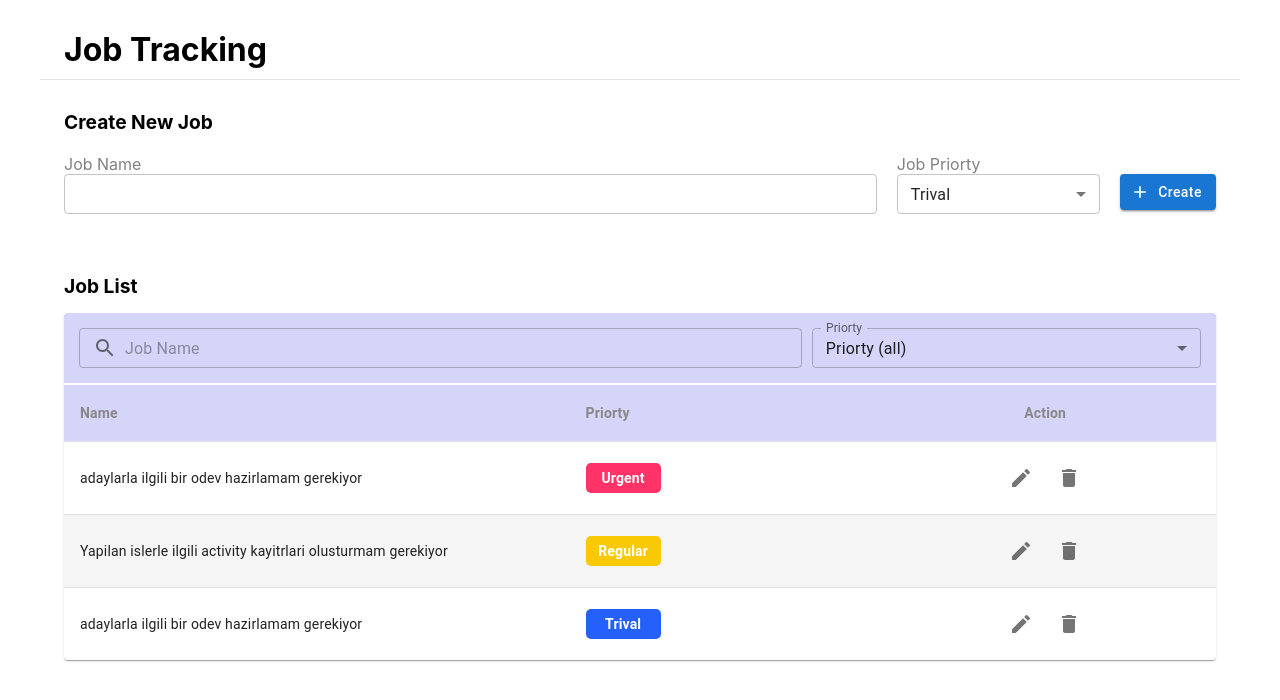
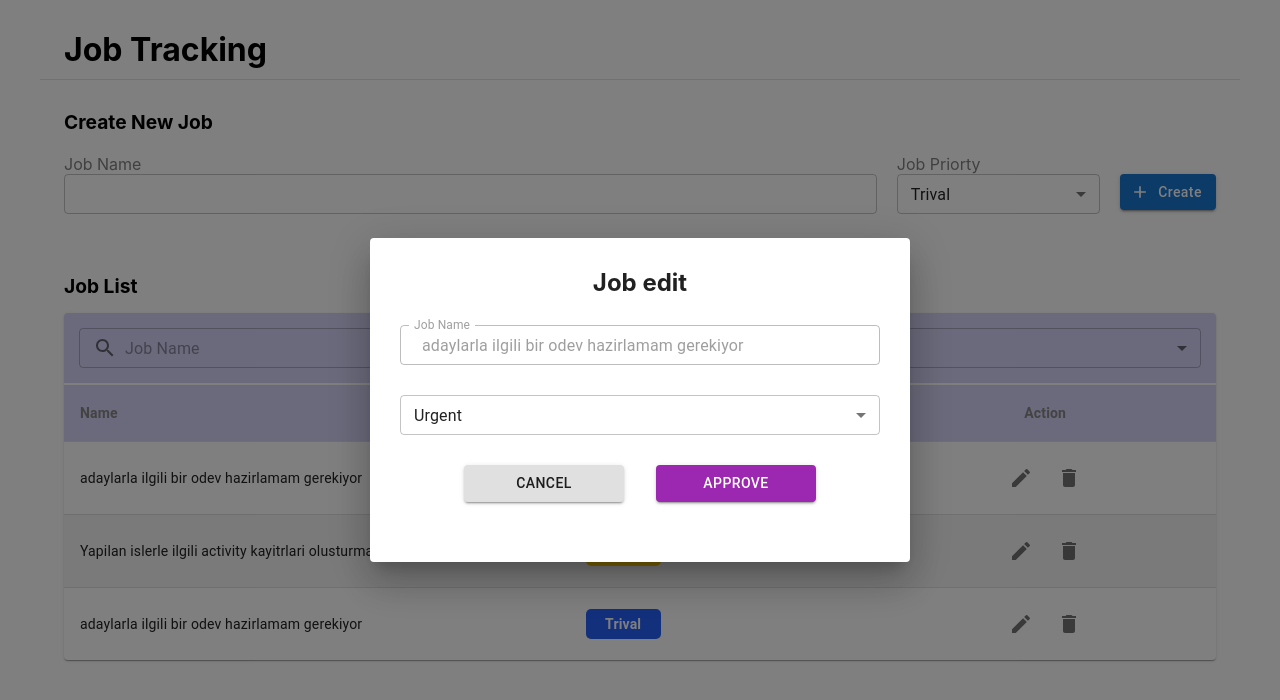
Before and after one commit to barangezen/job-tracking, a React (Create React App) app: page / in a window 1280 px wide. Both pictures are taken after a click on the button 1021 px from the left and 478 px from the top of the page. Shown: the top 700 px of the page. Built offline with nearby package versions, Linux system fonts and the light colour scheme.

Commit message:
Job update feature added.

```diff
--- a/src/components/List/List.module.scss
+++ b/src/components/List/List.module.scss
@@ -75,11 +75,11 @@
   text-align: center;
   justify-content: center;
   margin: 25px;
+
   .infoIcon {
     width: 80px;
     height: 80px;
   }
-
   .infoText {
     font-weight: 700;
     font-size: larger;
@@ -92,3 +92,30 @@
     width: 10rem;
   }
 }
+
+.editContainer {
+  display: flex;
+  margin: 30px 30px 60px 30px;
+
+  .editTitle {
+    font-weight: 700;
+    font-size: x-large;
+    margin-bottom: 20px;
+    text-align: center;
+  }
+  .editInput {
+    width: 30rem;
+    margin-bottom: 30px;
+  }
+  .editButtons {
+    margin-top: 30px;
+    text-align: center;
+  }
+  .editCancelBtn {
+    margin-right: 2rem;
+    width: 10rem;
+  }
+  .editApproveBtn {
+    width: 10rem;
+  }
+}
--- a/src/components/List/List.tsx
+++ b/src/components/List/List.tsx
@@ -25,24 +25,30 @@ import { useAppDispatch, useAppSelector } from "../../store";
 import { IDropdownData, IJob, IJobFilter } from "../../globals/models";
 import { Priorties } from "../../globals/enums";
 import { useState } from "react";
-import { filterJobs, removeJob } from "../../features/jobsSlice";
+import { filterJobs, removeJob, updateJob } from "../../features/jobsSlice";
 import ErrorOutlineIcon from "@mui/icons-material/ErrorOutline";
 import { GenericButton } from "../Button/Button";
 
 export const List: React.FC = () => {
   const jobs = useAppSelector((state) => state.jobs.jobs);
   const filteredJobs = useAppSelector((state) => state.jobs.filteredJobs);
-
   const [filters, setFilters] = useState<IJobFilter>({
     searchInput: "",
     selectedPriorty: "all",
   });
   const [openDeleteConfirm, setOpenDeleteConfirm] = useState(false);
-  const [selectedJob, setSelectedJob] = useState<IJob | undefined>();
+  const [openEdit, setOpenEdit] = useState(false);
+  const [selectedJob, setSelectedJob] = useState<any>();
   const dispatch = useAppDispatch();
-
+  console.log("selectedJob", selectedJob);
   const dropdownValues: IDropdownData[] = [
     { value: "all", displayName: "Priorty (all)" },
+    { value: Priorties.TRIVAL, displayName: "Trival" },
+    { value: Priorties.REGULAR, displayName: "Regular" },
+    { value: Priorties.URGENT, displayName: "Urgent" },
+  ];
+
+  const editDropdownValues: IDropdownData[] = [
     { value: Priorties.TRIVAL, displayName: "Trival" },
     { value: Priorties.REGULAR, displayName: "Regular" },
     { value: Priorties.URGENT, displayName: "Urgent" },
@@ -54,8 +60,12 @@ export const List: React.FC = () => {
     setFilters({ ...filters, searchInput: event.target.value });
   };
 
-  const handleDropdownChange = (event: SelectChangeEvent) => {
+  const handleFilterDropdownChange = (event: SelectChangeEvent) => {
     setFilters({ ...filters, selectedPriorty: event.target.value });
+  };
+
+  const handleEditDropdownChange = (event: SelectChangeEvent) => {
+    setSelectedJob({ ...selectedJob, priorty: event.target.value as any });
   };
 
   const StyledTableCell = styled(TableCell)(() => ({
@@ -93,11 +103,24 @@ export const List: React.FC = () => {
 
   const handleJobDelete = (id: string | undefined) => {
     dispatch(removeJob(id));
-    handleDeleteConfirm();
+    setOpenDeleteConfirm(false);
   };
 
-  const handleDeleteConfirm = () => {
-    setOpenDeleteConfirm(!openDeleteConfirm);
+  const handleOpenEdit = () => {
+    setOpenEdit(true);
+  };
+
+  const handleOpenDeleteConfirm = () => {
+    setOpenDeleteConfirm(true);
+  };
+
+  const handleCloseDeleteConfirm = () => {
+    setOpenDeleteConfirm(false);
+  };
+
+  const handleEdit = () => {
+    dispatch(updateJob(selectedJob));
+    setOpenEdit(false);
   };
 
   useEffect(() => {
@@ -127,7 +150,7 @@ export const List: React.FC = () => {
             label={"Priorty"}
             data={dropdownValues}
             value={filters.selectedPriorty}
-            onChange={handleDropdownChange}
+            onChange={handleFilterDropdownChange}
           />
         </div>
       </div>
@@ -163,51 +186,14 @@ export const List: React.FC = () => {
                 </TableCell>
                 <TableCell align="center">
                   <Stack direction="row" spacing={1} justifyContent="center">
-                    <IconButton aria-label="edit">
+                    <IconButton aria-label="edit" onClick={handleOpenEdit}>
                       <EditIcon />
                     </IconButton>
                     <IconButton
                       aria-label="delete"
-                      onClick={handleDeleteConfirm}
+                      onClick={handleOpenDeleteConfirm}
                     >
                       <DeleteIcon />
-                      {openDeleteConfirm && (
-                        <Dialog
-                          open={openDeleteConfirm}
-                          onClose={handleDeleteConfirm}
-                          maxWidth={"sm"}
-                        >
-                          <Stack className={styles.deleteConfirmContainer}>
-                            <div>
-                              <ErrorOutlineIcon
-                                className={styles.infoIcon}
-                                color="error"
-                              />
-                            </div>
-                            <DialogContent>
-                              <span className={styles.infoText}>
-                                Are you sure you want to delete it?
-                              </span>
-                            </DialogContent>
-                            <div className={styles.confirmButtonsContainer}>
-                              <GenericButton
-                                className={styles.cancelBtn}
-                                name="Cancel"
-                                variant="contained"
-                                color="inherit"
-                                onClick={handleDeleteConfirm}
-                              />
-                              <GenericButton
-                                className={styles.approveBtn}
-                                name="Approve"
-                                variant="contained"
-                                color="error"
-                                onClick={() => handleJobDelete(selectedJob?.id)}
-                              />
-                            </div>
-                          </Stack>
-                        </Dialog>
-                      )}
                     </IconButton>
                   </Stack>
                 </TableCell>
@@ -221,6 +207,77 @@ export const List: React.FC = () => {
           <span className={styles.noJobText}>There is no job...</span>
         </div>
       )}
+      <Dialog open={openEdit} onClose={() => setOpenEdit(false)}>
+        <Stack className={styles.editContainer}>
+          <span className={styles.editTitle}>Job edit</span>
+
+          <CustomTextField
+            className={styles.editInput}
+            autoFocus
+            label="Job Name"
+            margin="dense"
+            variant="outlined"
+            size="small"
+            disabled
+            value={selectedJob?.name}
+          />
+          <Dropdown
+            className={styles.selectedPriorty}
+            data={editDropdownValues}
+            value={selectedJob ? selectedJob.priorty : ""}
+            onChange={handleEditDropdownChange}
+          />
+          <div className={styles.editButtons}>
+            <GenericButton
+              className={styles.editCancelBtn}
+              name="Cancel"
+              variant="contained"
+              color="inherit"
+              onClick={() => setOpenEdit(false)}
+            />
+            <GenericButton
+              className={styles.editApproveBtn}
+              name="Approve"
+              variant="contained"
+              color="secondary"
+              onClick={handleEdit}
+            />
+          </div>
+        </Stack>
+      </Dialog>
+      <Dialog
+        id="delete-modal"
+        open={openDeleteConfirm}
+        onClose={() => setOpenDeleteConfirm(false)}
+        maxWidth={"sm"}
+      >
+        <Stack className={styles.deleteConfirmContainer}>
+          <div>
+            <ErrorOutlineIcon className={styles.infoIcon} color="error" />
+          </div>
+          <DialogContent>
+            <span className={styles.infoText}>
+              Are you sure you want to delete it? {selectedJob?.id}
+            </span>
+          </DialogContent>
+          <div className={styles.confirmButtonsContainer}>
+            <GenericButton
+              className={styles.cancelBtn}
+              name="Cancel"
+              variant="contained"
+              color="inherit"
+              onClick={handleCloseDeleteConfirm}
+            />
+            <GenericButton
+              className={styles.approveBtn}
+              name="Approve"
+              variant="contained"
+              color="error"
+              onClick={() => handleJobDelete(selectedJob?.id)}
+            />
+          </div>
+        </Stack>
+      </Dialog>
     </TableContainer>
   );
 };
--- a/src/components/TextField/TextField.tsx
+++ b/src/components/TextField/TextField.tsx
@@ -13,6 +13,11 @@ interface ITextFieldProps {
   inputIcon?: React.ReactNode;
   value?: string;
   onChange?: any;
+  autoFocus?: boolean;
+  margin?: "none" | "dense" | "normal";
+  readonly?: boolean;
+  fullWidth?: boolean;
+  disabled?: boolean;
 }
 
 export const CustomTextField: React.FC<ITextFieldProps> = ({
@@ -24,7 +29,12 @@ export const CustomTextField: React.FC<ITextFieldProps> = ({
   size,
   inputIcon,
   value,
-  onChange
+  onChange,
+  autoFocus,
+  margin,
+  readonly,
+  disabled,
+  fullWidth,
 }) => {
   return (
     <Stack className={styles.container}>
@@ -33,7 +43,7 @@ export const CustomTextField: React.FC<ITextFieldProps> = ({
         className={className}
         id="outlined-basic"
         label={label}
-
+        autoFocus={autoFocus}
         placeholder={placeholder}
         variant={variant}
         size={size}
@@ -41,9 +51,13 @@ export const CustomTextField: React.FC<ITextFieldProps> = ({
           startAdornment: (
             <InputAdornment position="start">{inputIcon}</InputAdornment>
           ),
+          readOnly: readonly,
         }}
         value={value}
         onChange={onChange}
+        margin={margin}
+        fullWidth={fullWidth}
+        disabled={disabled}
       />
     </Stack>
   );
--- a/src/features/jobsSlice.tsx
+++ b/src/features/jobsSlice.tsx
@@ -58,8 +58,13 @@ const jobsSlice = createSlice({
 
       state.filteredJobs = filteredJobs;
     },
+    updateJob: (state, action: PayloadAction<IJob>) => {
+      state.jobs = state.jobs.map((job) => {
+        return job.id === action.payload.id ? action.payload : job;
+      });
+    },
   },
 });
 
-export const { addJob, removeJob, filterJobs } = jobsSlice.actions;
+export const { addJob, removeJob, filterJobs, updateJob } = jobsSlice.actions;
 export default jobsSlice.reducer;
```
